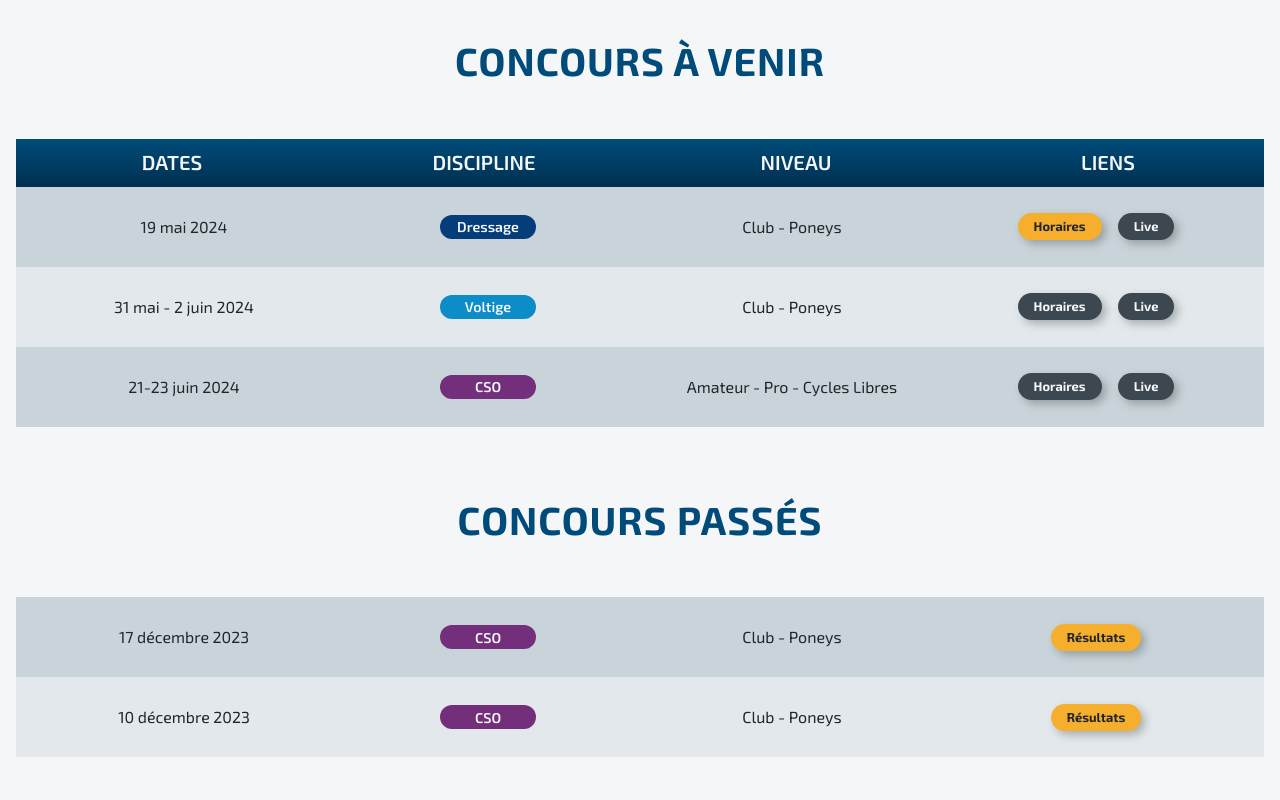
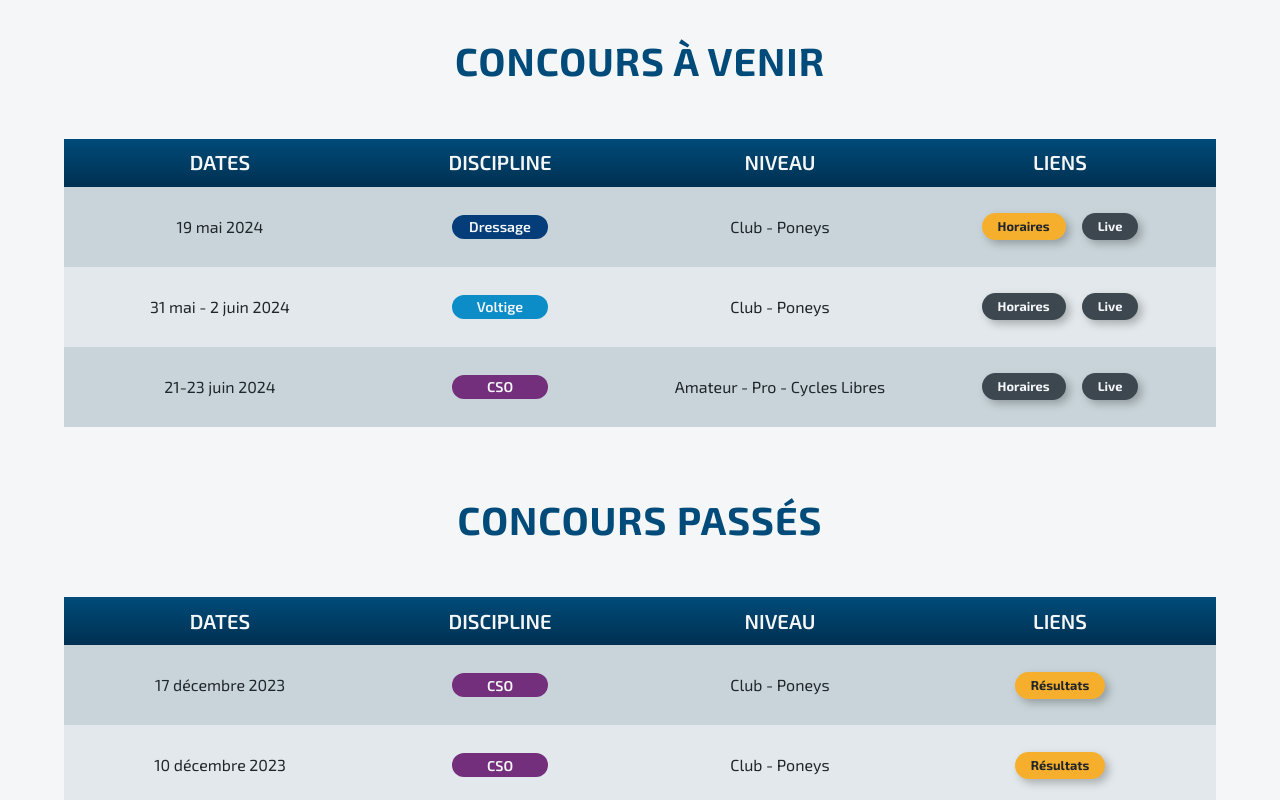
Before and after one commit to clementstorne/domaine-de-lipica, a React (Vite) app in the folder front/: page /concours in a window 1280 px wide. Shown: the part 480-1280 px from the top of the page. Built offline with nearby package versions, Linux system fonts and the light colour scheme.

Commit message:
events page

```diff
--- a/front/src/index.css
+++ b/front/src/index.css
@@ -96,7 +96,7 @@
   }
 
   .table-header {
-    @apply hidden md:w-full md:h-12 md:grid md:grid-cols-4 md:items-center md:text-2xl md:font-semibold md:text-gray-50 md:text-center md:uppercase;
+    @apply hidden md:w-full md:h-12 md:px-4 md:grid md:grid-cols-4 md:items-center md:text-2xl md:font-semibold md:text-gray-50 md:text-center md:uppercase;
   }
 
   .event-card {
--- a/front/src/layouts/EventCard.jsx
+++ b/front/src/layouts/EventCard.jsx
@@ -19,7 +19,7 @@ export default function EventCard(props) {
             label="Horaires"
             size="small"
             disabled={props.horaires === ""}
-            className="mr-4 "
+            className="mr-4"
           />
         )}
 
@@ -28,7 +28,6 @@ export default function EventCard(props) {
           label={`${isInFuture(props.debut) ? "Live" : "Résultats"}`}
           size="small"
           disabled={props.lienWinJump === ""}
-          className={`${isInFuture(props.debut) ? "disabled" : ""}`}
         />
       </div>
     </div>
--- a/front/src/pages/Concours.jsx
+++ b/front/src/pages/Concours.jsx
@@ -19,7 +19,7 @@ export default function Concours() {
   return (
     <>
       <h1>Concours</h1>
-      <section className="mb-8 md:mb-16 px-4">
+      <section className="mb-8 md:mb-16 px-4 md:px-16">
         <h2 className="text-blue-900">Concours à venir</h2>
 
         <div className="table-header blue-gradient">
@@ -36,8 +36,14 @@ export default function Concours() {
           />
         ))}
       </section>
-      <section className="mb-8 md:mb-16 px-4">
+      <section className="mb-8 md:mb-16 px-4 md:px-16">
         <h2 className="text-blue-900">Concours passés</h2>
+        <div className="table-header blue-gradient">
+          <p>Dates</p>
+          <p>Discipline</p>
+          <p>Niveau</p>
+          <p>Liens</p>
+        </div>
         {pastEventsSorted.map((event, index) => (
           <EventCard
             key={event.id}
```
